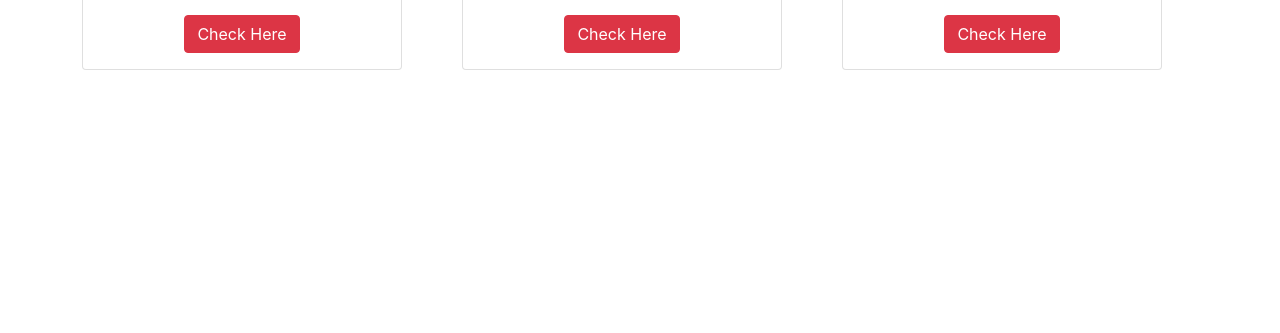
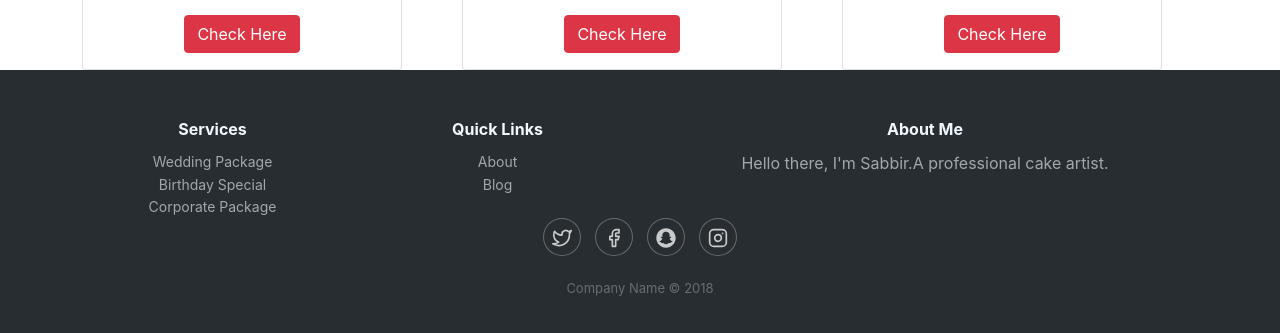
Before and after one commit to OmarFaruqueSabbir/independent-service-provider, a React (Create React App) app: page / in a window 1280 px wide. Shown: the part 1159-1492 px from the top of the page. Before the commit the page ends 1229 px from the top, so only its background shows below. Built offline with nearby package versions, Linux system fonts and the light colour scheme.

Commit message:
Footer added

```diff
--- a/package.json
+++ b/package.json
@@ -10,6 +10,7 @@
     "react": "^18.0.0",
     "react-bootstrap": "^2.2.3",
     "react-dom": "^18.0.0",
+    "react-icons": "^4.3.1",
     "react-router-dom": "^6.3.0",
     "react-scripts": "5.0.1",
     "web-vitals": "^2.1.4"
--- a/src/App.js
+++ b/src/App.js
@@ -3,6 +3,7 @@ import './App.css';
 import { Route, Routes } from 'react-router-dom';
 import Home from './components/Home/Home/Home';
 import NavBar from './components/Shared/NavBar/NavBar';
+import Footer from './components/Shared/Footer/Footer';
 
 
 function App() {
@@ -13,7 +14,7 @@ function App() {
         <Route path='/' element={<Home />}/>
         <Route path='/home' element={<Home />}/>
       </Routes>
-
+      <Footer />
     </div>
   );
 }
--- a/src/components/Home/Service/Service.js
+++ b/src/components/Home/Service/Service.js
@@ -1,4 +1,5 @@
 import React from 'react';
+import { Link } from 'react-router-dom';
 
 const Service = ({ service }) => {
     const { name, img,price,description } = service;
@@ -10,7 +11,10 @@ const Service = ({ service }) => {
                     <h5 style={{ fontFamily: "cookie",fontSize:'35px' }} className="card-title">{name}</h5>
                     <p className="card-text text-start fst-normal">{description}</p>
                     <p className="card-text  fst-normal"><span style={{ fontWeight:'bold'}}>Price: </span>${price}</p>
-                    <button href="#" className="btn btn-danger">Check Here</button>
+
+                    <button  className="btn btn-danger">Check Here</button>
+
+
                 </div>
             </div>
         </div>
--- /dev/null
+++ b/src/components/Shared/Footer/Footer.css
@@ -0,0 +1,91 @@
+
+
+.footer-dark {
+    padding:50px 0;
+    color:#f0f9ff;
+    background-color:#282d32;
+  }
+
+  .footer-dark h3 {
+    margin-top:0;
+    margin-bottom:12px;
+    font-weight:bold;
+    font-size:16px;
+  }
+
+  .footer-dark ul {
+    padding:0;
+    list-style:none;
+    line-height:1.6;
+    font-size:14px;
+    margin-bottom:0;
+  }
+
+  .footer-dark ul a {
+    color:inherit;
+    text-decoration:none;
+    opacity:0.6;
+  }
+
+  .footer-dark ul a:hover {
+    opacity:0.8;
+  }
+
+  @media (max-width:767px) {
+    .footer-dark .item:not(.social) {
+      text-align:center;
+      padding-bottom:20px;
+    }
+  }
+
+  .footer-dark .item.text {
+    margin-bottom:36px;
+  }
+
+  @media (max-width:767px) {
+    .footer-dark .item.text {
+      margin-bottom:0;
+    }
+  }
+
+  .footer-dark .item.text p {
+    opacity:0.6;
+    margin-bottom:0;
+  }
+
+  .footer-dark .item.social {
+    text-align:center;
+  }
+
+  @media (max-width:991px) {
+    .footer-dark .item.social {
+      text-align:center;
+      margin-top:20px;
+    }
+  }
+
+  .footer-dark .item.social > a {
+    font-size:20px;
+    width:36px;
+    height:36px;
+    line-height:36px;
+    display:inline-block;
+    text-align:center;
+    border-radius:50%;
+    box-shadow:0 0 0 1px rgba(255,255,255,0.4);
+    margin:0 8px;
+    color:#fff;
+    opacity:0.75;
+  }
+
+  .footer-dark .item.social > a:hover {
+    opacity:0.9;
+  }
+
+  .footer-dark .copyright {
+    text-align:center;
+    padding-top:24px;
+    opacity:0.3;
+    font-size:13px;
+    margin-bottom:0;
+  }
--- a/src/components/Shared/Footer/Footer.js
+++ b/src/components/Shared/Footer/Footer.js
@@ -0,0 +1,46 @@
+import React from 'react';
+import { Link } from 'react-router-dom';
+import './Footer.css'
+import { FiTwitter,FiFacebook,FiInstagram } from 'react-icons/fi';
+import {FaSnapchat} from 'react-icons/fa'
+
+const Footer = () => {
+    return (
+        <div class="footer-dark">
+            <footer>
+                <div class="container">
+                    <div class="row">
+                        <div class="col-sm-6 col-md-3 item">
+                            <h3>Services</h3>
+                            <ul>
+                                <li><Link to='/'>Wedding Package</Link></li>
+                                <li><Link to='/'>Birthday Special</Link></li>
+                                <li><Link to='/'>Corporate Package</Link></li>
+                            </ul>
+                        </div>
+                        <div class="col-sm-6 col-md-3 item">
+                            <h3>Quick Links</h3>
+                            <ul>
+                                <li><Link to='/'>About</Link></li>
+                                <li><Link to='/'>Blog</Link></li>
+                            </ul>
+                        </div>
+                        <div class="col-md-6 item text">
+                            <h3>About Me</h3>
+                            <p>Hello there, I'm Sabbir.A professional cake artist.</p>
+                        </div>
+                        <div class="col item social">
+                            <a href="#"><FiTwitter/> </a>
+                            <a href="#"><FiFacebook /></a>
+                            <a href="#"><FaSnapchat /></a>
+                            <a href="#"><FiInstagram /></a>
+                        </div>
+                    </div>
+                    <p class="copyright">Company Name © 2018</p>
+                </div>
+            </footer>
+        </div>
+    );
+};
+
+export default Footer;
--- a/src/components/Shared/NavBar/NavBar.js
+++ b/src/components/Shared/NavBar/NavBar.js
@@ -1,5 +1,6 @@
 import React from 'react';
 import { Container, Nav, Navbar } from 'react-bootstrap';
+import { Link } from 'react-router-dom';
 import logo from "../../../images/cake.svg"
 
 
@@ -8,7 +9,7 @@ const NavBar = () => {
         <>
             <Navbar collapseOnSelect expand="lg" bg="dark" variant="dark">
                 <Container>
-                    <Navbar.Brand href="#home">
+                    <Navbar.Brand as={Link} to="/">
                         <div className='d-flex justify-content-center align-items-center'>
                             <span className='pe-2' style={{ color: 'orange', fontSize:'28px',fontWeight: 'lighter',fontFamily:'merienda' }}>Sabbir Bake's</span>
                             <img src={logo} height={35} alt="" />
@@ -21,10 +22,10 @@ const NavBar = () => {
 
                         </Nav>
                         <Nav>
-                            <Nav.Link style={{fontSize:'18px'}} className='navlink' href="#features">Services</Nav.Link>
-                            <Nav.Link style={{fontSize:'18px'}}  className='navlink' href="#pricing">Blogs</Nav.Link>
-                            <Nav.Link style={{fontSize:'18px'}}  className='navlink' href="#pricing">About</Nav.Link>
-                            <Nav.Link style={{fontSize:'18px'}}  className='navlink' href="#deets">Login</Nav.Link>
+                            <Nav.Link style={{fontSize:'18px'}} className='navlink' href="#services">Services</Nav.Link>
+                            <Nav.Link style={{fontSize:'18px'}}  className='navlink' href="blogs">Blogs</Nav.Link>
+                            <Nav.Link style={{fontSize:'18px'}}  className='navlink' href="About">About</Nav.Link>
+                            <Nav.Link style={{fontSize:'18px'}}  className='navlink' href="#Login">Login</Nav.Link>
                         </Nav>
                     </Navbar.Collapse>
                 </Container>
```
Also changed, not shown: 1 other file (tests, documents, lock files or other folders).
